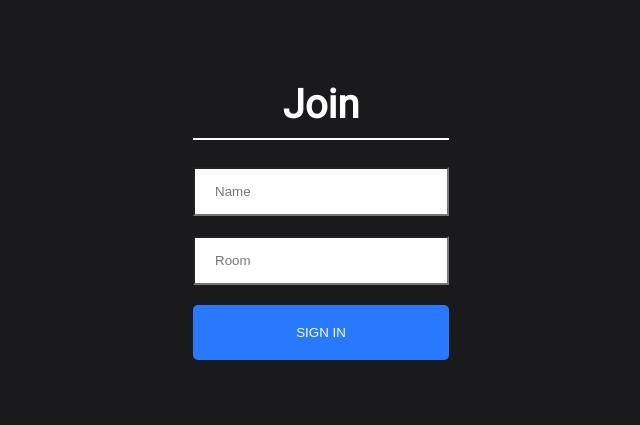
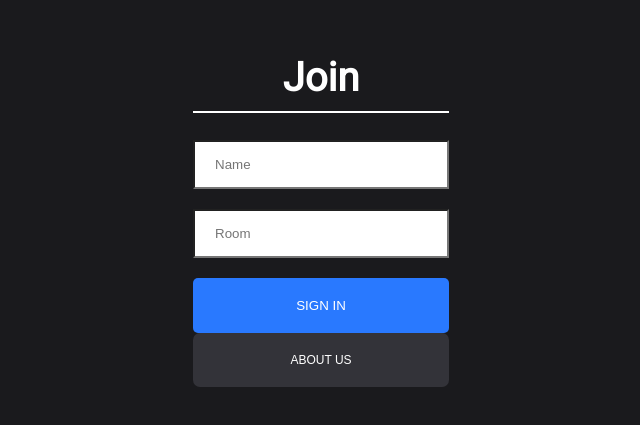
Before and after one commit to adrianhajdin/project_chat_application, a React (Create React App) app in the folder client/: page / in a window 1280 px wide. Shown: the part 193-618 px from the top of the page, without its empty margins (319-959 px from the left). Built offline with nearby package versions, Linux system fonts and the light colour scheme.

Commit message:
Add a "About Us" page on the join page

```diff
--- a/client/src/App.js
+++ b/client/src/App.js
@@ -1,16 +1,22 @@
 import React from 'react';
 
+
+// REAL PROJECT
 import Chat from './components/Chat/Chat';
 import Join from './components/Join/Join';
+import Info from './components/Information/Info';
 
 import { BrowserRouter as Router, Route } from "react-router-dom";
 
 const App = () => {
   return (
+
     <Router>
       <Route path="/" exact component={Join} />
       <Route path="/chat" component={Chat} />
+      <Route path="/info" component={Info} />
     </Router>
+
   );
 }
 
--- /dev/null
+++ b/client/src/components/Information/Info.css
@@ -0,0 +1,24 @@
+.OuterContainer {
+    display: flex;
+    justify-content:center;
+    text-align: center;
+    height: 100vh;
+    align-items: center;
+    background-color: #1A1A1D;
+  }
+
+  .InnerContainer {
+    width: 75%;
+  }
+
+  .text{
+    color: white;
+  }
+
+  .about{
+    font-size:1.4em;
+  }
+
+  .a{
+    color: white;
+  }
--- /dev/null
+++ b/client/src/components/Information/Info.js
@@ -0,0 +1,27 @@
+import React from 'react';
+import { Link } from "react-router-dom";
+import './Info.css';
+
+
+export default function Info(){
+    return (
+        // Create information page about details on the project
+        <div className="OuterContainer">
+            <div className='InnerContainer'>
+                <div className='text'>
+                    <h1>About Us.</h1>
+                    <p className='about'> Facilitating the growth and knowledge of learning developers.
+                        <br></br> <br></br>
+                        Created by Adrian Hajdin, this project was built corresponding to a Youtube tutorial on how to build and deploy a real-time chat application.
+                        Covered topics include React.js, Node.js, Express.js, and Socket.io.
+                        <br></br> <br></br>
+                        Want to contribute? Find the open source project <span role="img" aria-label="emoji">➡️</span>
+                        <Link to={{ pathname: "https://github.com/adrianhajdin/project_chat_application" }} target="_blank" style={{ color: '#7CDDFF' }}>
+                            Here
+                        </Link>
+                    </p>
+                </div>
+            </div>
+        </div>
+    )
+}
--- a/client/src/components/Join/Join.js
+++ b/client/src/components/Join/Join.js
@@ -1,5 +1,6 @@
 import React, { useState } from 'react';
 import { Link } from "react-router-dom";
+import { Button } from "@mui/material";
 
 import './Join.css';
 
@@ -20,6 +21,18 @@ export default function SignIn() {
         <Link onClick={e => (!name || !room) ? e.preventDefault() : null} to={`/chat?name=${name}&room=${room}`}>
           <button className={'button mt-20'} type="submit">Sign In</button>
         </Link>
+
+        <Link to="/info">
+          <Button
+            class ="button"
+            style={{
+            borderRadius: 7,
+            backgroundColor: "#333339",
+            fontSize: "12px" }}
+            >About Us
+          </Button>
+        </Link>
+
       </div>
     </div>
   );
```
